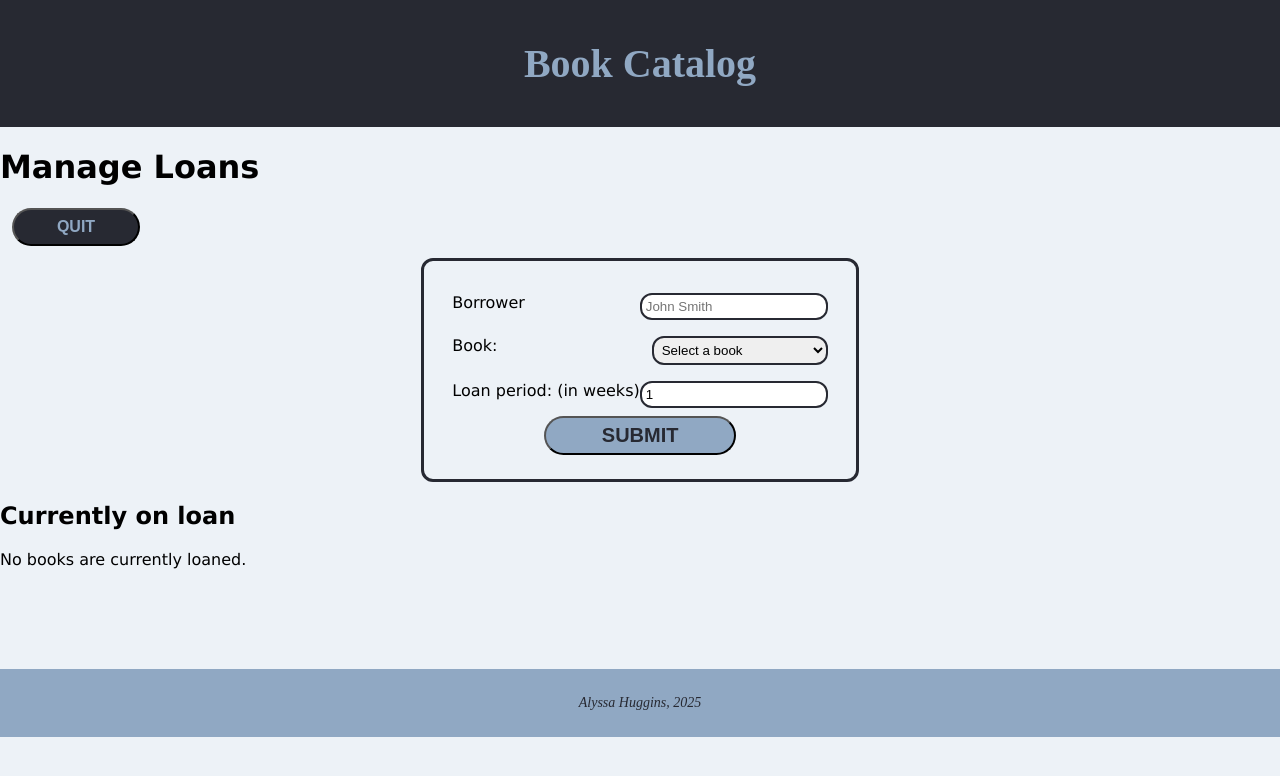
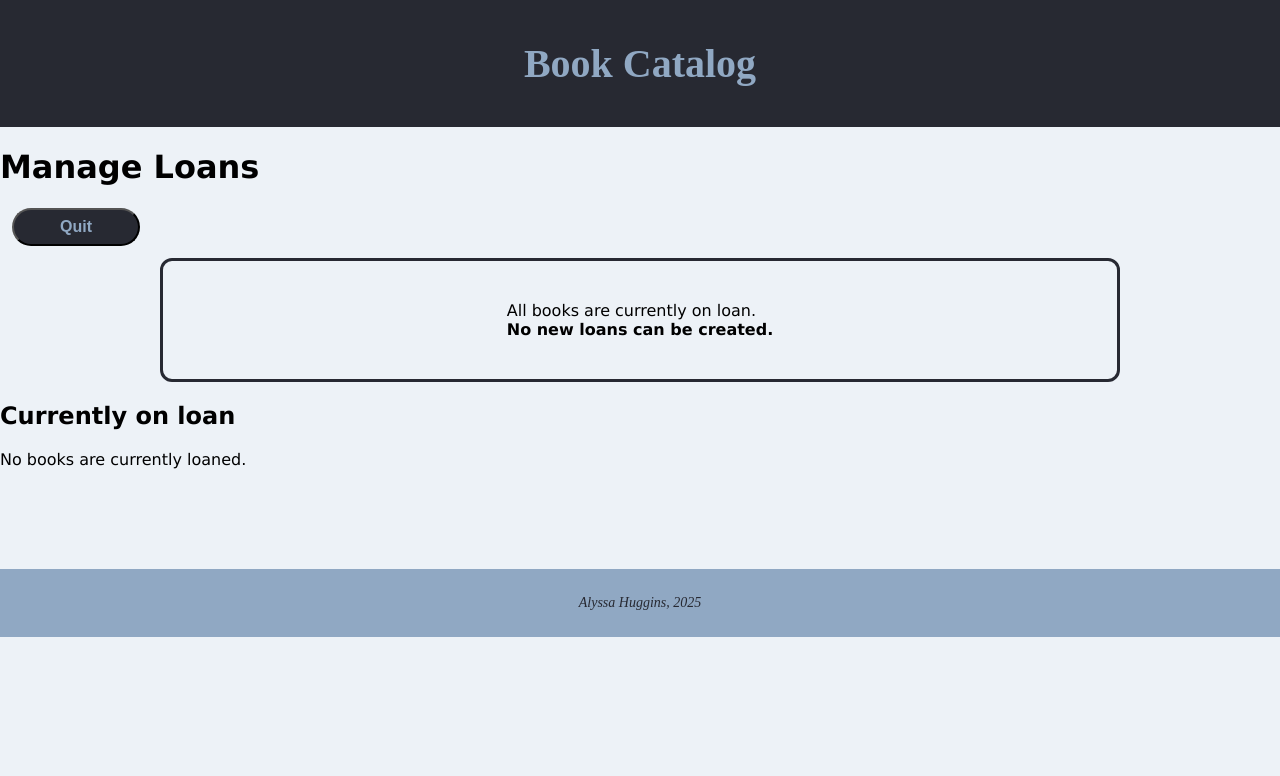
Before and after one commit to AlyssaHug/Catalog06, a React (Vite) app: page / in a window 1280 px wide. Both pictures are taken after a click on the button "Manage Loans". Shown: the top 776 px of the page. Built offline with nearby package versions, Linux system fonts and the light colour scheme.

Commit message:
add msg for when no loans available and adjusted styles

```diff
--- a/src/components/LoanDetails.jsx
+++ b/src/components/LoanDetails.jsx
@@ -1,7 +1,7 @@
 import Book from "./Card";
 import { useState } from "react";
 
-export default function LoanDetails({
+export default function LoanManager({
     books,
     loans,
     onLoan,
@@ -11,58 +11,56 @@ export default function LoanDetails({
     const [borrower, setBorrower] = useState("");
     const [selectedBookId, setSelectedBookId] = useState("");
     const [weeks, setWeeks] = useState("1");
-    const [toast, setToast] = useState(""); // <-- success message
+    const [toast, setToast] = useState("");
 
-    // Only books NOT already loaned
-    const availableBooks = books.filter((book) => !loans[book.id]);
+    // Only books NOT loaned
+    const availableBooks = books.filter((b) => !loans[b.id]);
+    const isFormDisabled = availableBooks.length === 0;
 
     const handleSubmit = (e) => {
         e.preventDefault();
-
-        // ---- validation ----
         if (!borrower.trim() || !selectedBookId) return;
 
-        // ---- CALL PARENT ----
         onLoan(selectedBookId, borrower.trim(), Number(weeks));
-
-        // ---- SUCCESS FEEDBACK ----
         setToast(
             `"${
-                books.find((book) => book.id === selectedBookId).title
+                books.find((b) => b.id === selectedBookId).title
             }" loaned to ${borrower}!`
         );
-
-        // ---- reset form ----
         setBorrower("");
         setSelectedBookId("");
         setWeeks("1");
-
-        // hide toast after 2s
         setTimeout(() => setToast(""), 2000);
     };
 
-    // ---- books that are loaned ----
     const loanedBooks = Object.entries(loans).map(([id, info]) => ({
-        ...books.find((book) => book.id === id),
+        ...books.find((b) => b.id === id),
         loanInfo: info,
     }));
 
     return (
         <div className='loan-manager'>
-            {/* ────── Header ────── */}
             <header className='loan-header'>
                 <h1>Manage Loans</h1>
                 <button
                     className='manage'
                     onClick={onQuit}>
-                    QUIT
+                    Quit
                 </button>
             </header>
 
-            {/* ────── Toast ────── */}
             {toast && <div className='toast'>{toast}</div>}
 
-            {/* ────── Loan Form ────── */}
+            {/* ────── LOAN FORM OR UNAVAILABLE MESSAGE ────── */}
+            {isFormDisabled ? (
+                <section className='unavailable'>
+                    <p className='msg'>
+                        All books are currently on loan.
+                        <br />
+                        <strong>No new loans can be created.</strong>
+                    </p>
+                </section>
+            ) : (
                 <section className='loan-section'>
                     <form
                         onSubmit={handleSubmit}
@@ -84,18 +82,20 @@ export default function LoanDetails({
                             <select
                                 className='input'
                                 value={selectedBookId}
-                            onChange={(e) => setSelectedBookId(e.target.value)}
+                                onChange={(e) =>
+                                    setSelectedBookId(e.target.value)
+                                }
                                 required>
                                 <option
                                     value=''
                                     disabled>
                                     Select a book
                                 </option>
-                            {availableBooks.map((book) => (
+                                {availableBooks.map((b) => (
                                     <option
-                                    key={book.id}
-                                    value={book.id}>
-                                    {book.title} – {book.author}
+                                        key={b.id}
+                                        value={b.id}>
+                                        {b.title} – {b.author}
                                     </option>
                                 ))}
                             </select>
@@ -116,25 +116,26 @@ export default function LoanDetails({
                         <button
                             type='submit'
                             className='submit'>
-                        SUBMIT
+                            Submit
                         </button>
                     </form>
                 </section>
+            )}
 
-            {/* ────── Currently on loan ────── */}
+            {/* ────── CURRENTLY ON LOAN ────── */}
             <section className='loaned-section'>
                 <h2>Currently on loan</h2>
                 {loanedBooks.length === 0 ? (
                     <p className='empty-msg'>No books are currently loaned.</p>
                 ) : (
                     <div className='books'>
-                        {loanedBooks.map((book) => (
+                        {loanedBooks.map((b) => (
                             <Book
-                                key={book.id}
-                                book={book}
+                                key={b.id}
+                                book={b}
                                 isLoaned={true}
-                                loanInfo={book.loanInfo}
-                                onReturn={() => onReturn(book.id)}
+                                loanInfo={b.loanInfo}
+                                onReturn={() => onReturn(b.id)}
                             />
                         ))}
                     </div>
--- a/src/index.css
+++ b/src/index.css
@@ -221,3 +221,16 @@ dialog {
     margin: 12px;
     margin-top: 0;
 }
+.unavailable {
+    border: 3px solid #272932;
+    border-radius: 12px;
+    padding: 24px;
+    display: grid;
+    justify-content: center;
+    margin-left: 10rem;
+    margin-right: 10rem;
+}
+.msg {
+    display: flex;
+    flex-direction: column;
+}
```
Lines whose indentation alone changed are shown as unchanged.
